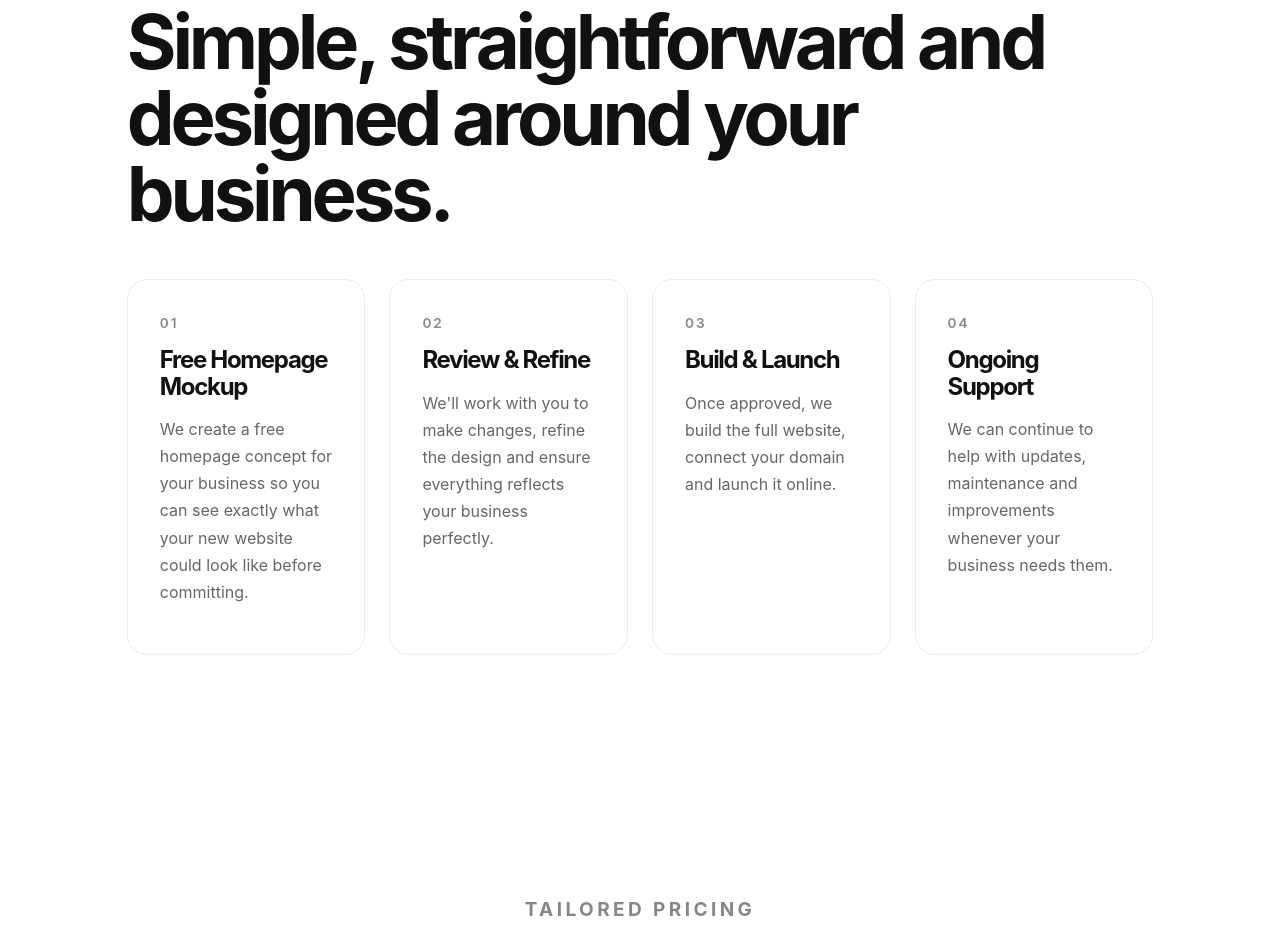
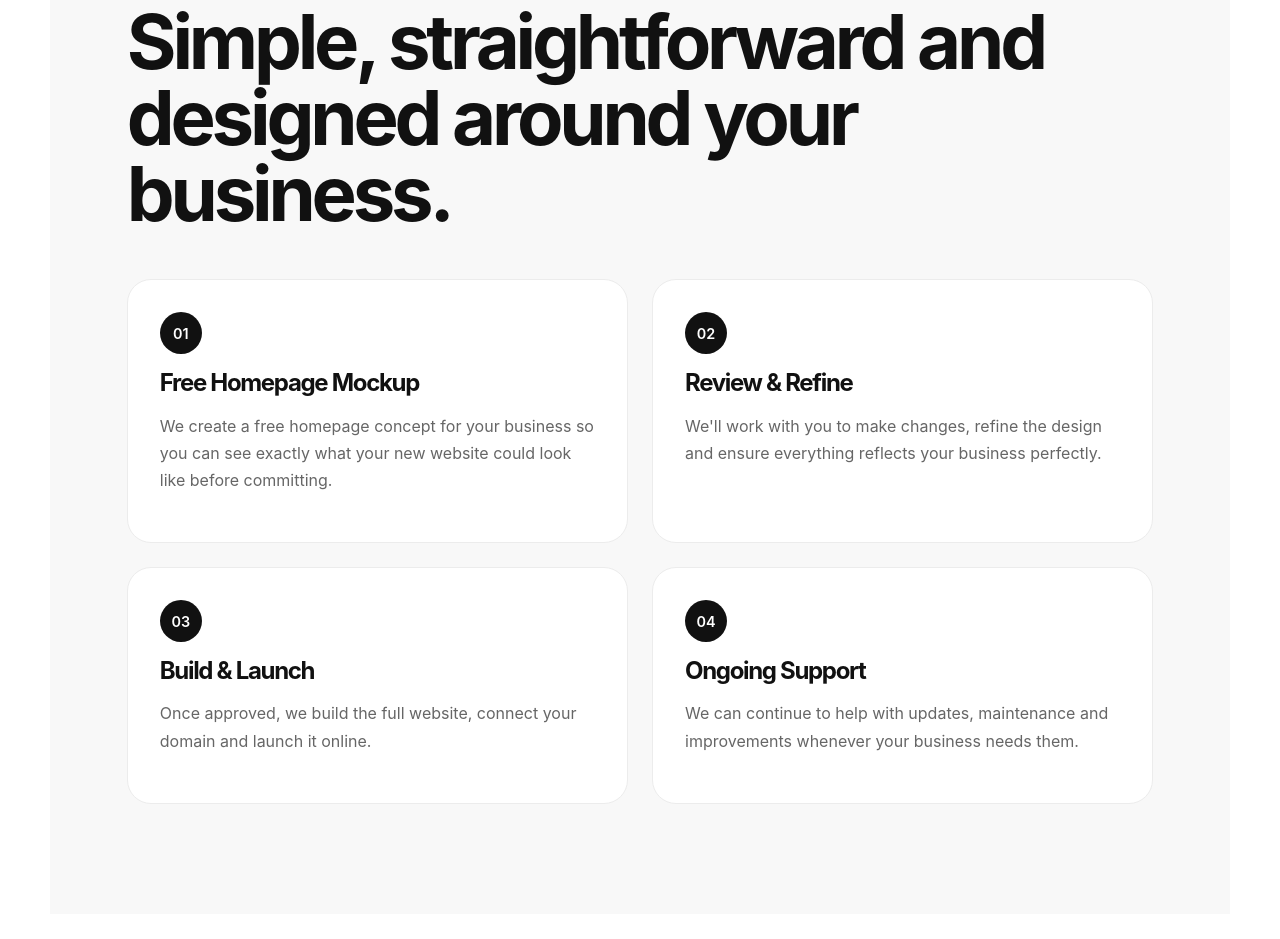
Before and after one commit to meria-studio/meria-studio, a plain HTML site: page index.html in a window 1280 px wide. Shown: the part 3499-4438 px from the top of the page. Drawn offline with Linux system fonts and the light colour scheme.

Commit message:
Update styles.css

```diff
--- a/styles.css
+++ b/styles.css
@@ -81,31 +81,35 @@
 
 /* Process Section */
 
+.process {
+  background: #f8f8f8;
+}
+
 .process-grid {
   display: grid;
-  grid-template-columns: repeat(auto-fit, minmax(220px, 1fr));
+  grid-template-columns: repeat(2, 1fr);
   gap: 1.5rem;
   margin-top: 3rem;
 }
 
 .process-card {
   background: #ffffff;
+  padding: 2rem;
+  border-radius: 24px;
   border: 1px solid #ececec;
-  border-radius: 20px;
-  padding: 2rem;
-  transition: transform 0.25s ease;
-}
-
-.process-card:hover {
-  transform: translateY(-4px);
 }
 
 .process-card span {
-  display: inline-block;
-  font-size: 0.85rem;
+  display: inline-flex;
+  width: 42px;
+  height: 42px;
+  align-items: center;
+  justify-content: center;
+  border-radius: 50%;
+  background: #111;
+  color: #fff;
+  font-size: 0.9rem;
   font-weight: 600;
-  letter-spacing: 2px;
-  color: #888;
   margin-bottom: 1rem;
 }
 
@@ -117,3 +121,9 @@
   color: #666;
   line-height: 1.7;
 }
+
+@media (max-width: 768px) {
+  .process-grid {
+    grid-template-columns: 1fr;
+  }
+}
```
